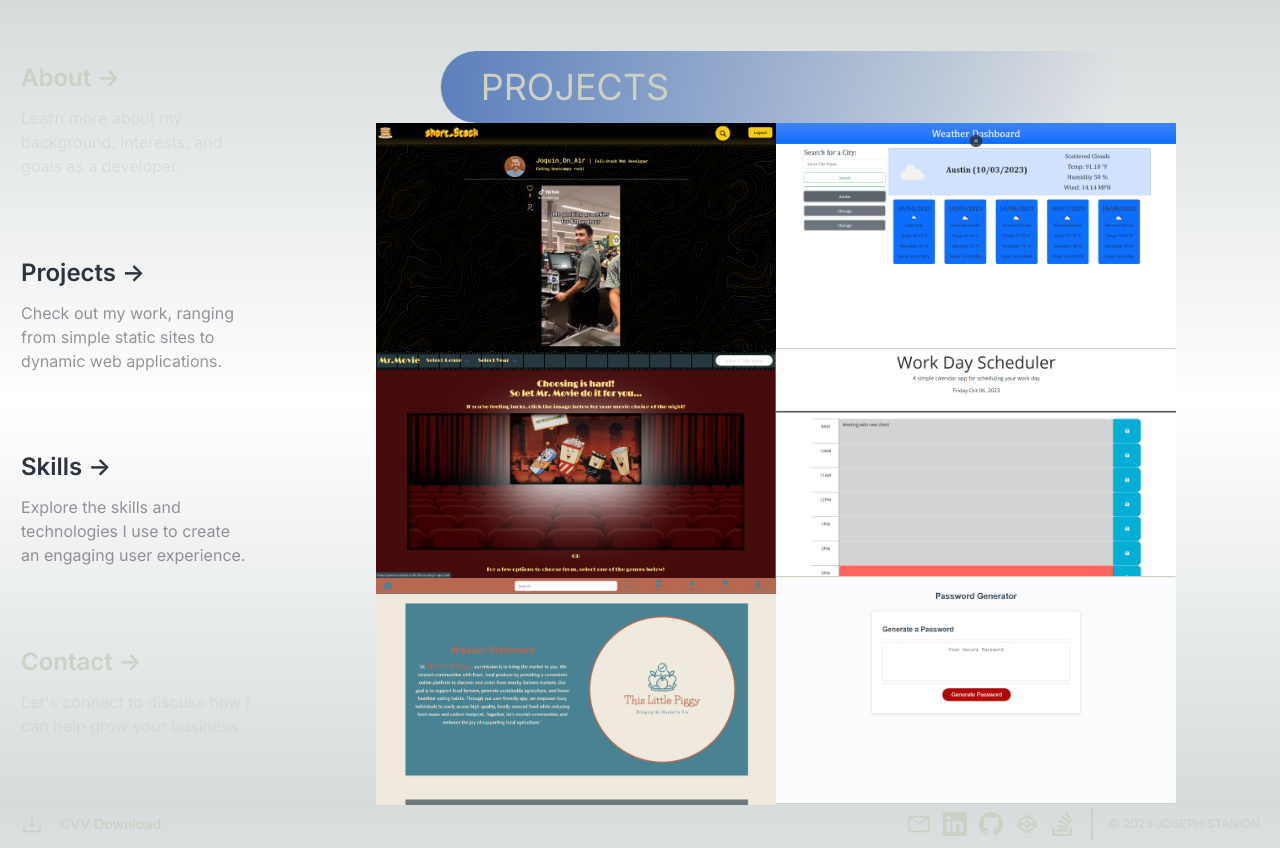
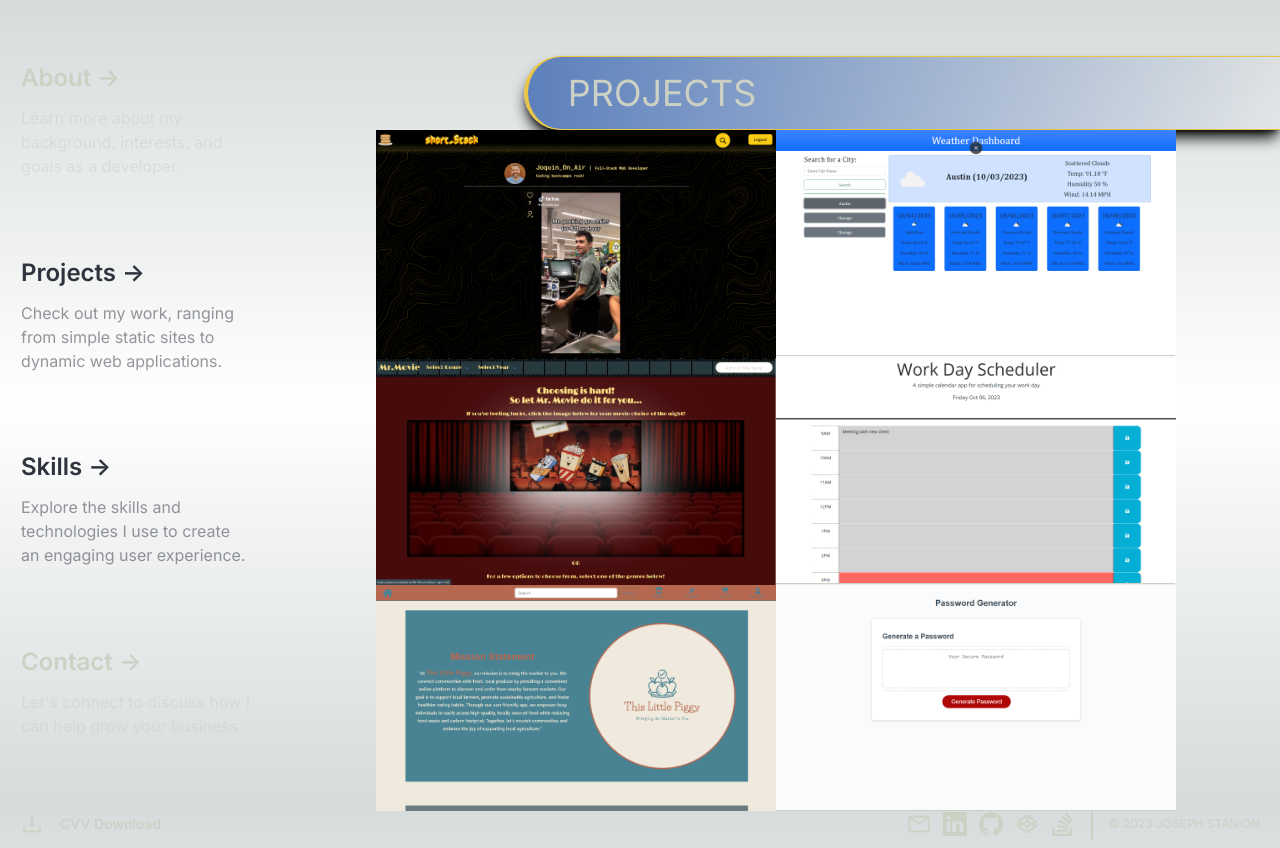
Before and after one commit to Jstanion/Portfolio, a Next.js app: page /projects in a window 1280 px wide. Built offline with nearby package versions, Linux system fonts and the light colour scheme.

Commit message:
added CSS properties to title section location

```diff
--- a/app/projects/page.jsx
+++ b/app/projects/page.jsx
@@ -16,10 +16,10 @@ export default function Project() {
   // }
 
   return (
-    <>
-      <div className="flex flex-col items-center justify-evenly">
-        <div className="flex flex-col items-center w-full">
-          <h1 className="border-l rounded-l-full border-ltGray bg-gradient-to-r from-blue text-4xl text-ltGray py-4 w-2/3">
+    <div className="flex flex-col w-full h-full">
+      <div className="flex flex-col justify-between items-center h-full">
+        <div className="flex flex-col items-end w-full">
+          <h1 className="border-l-4 rounded-l-full border-y border-yellow bg-gradient-to-r from-blue text-4xl text-ltGray py-4 w-9/12 shadow-lg shadow-black">
             <span className="pl-10">PROJECTS</span>
           </h1>
         </div>
@@ -184,6 +184,6 @@ export default function Project() {
           </section>
         </div>
       </div>
-    </>
+    </div>
   );
 }
```
